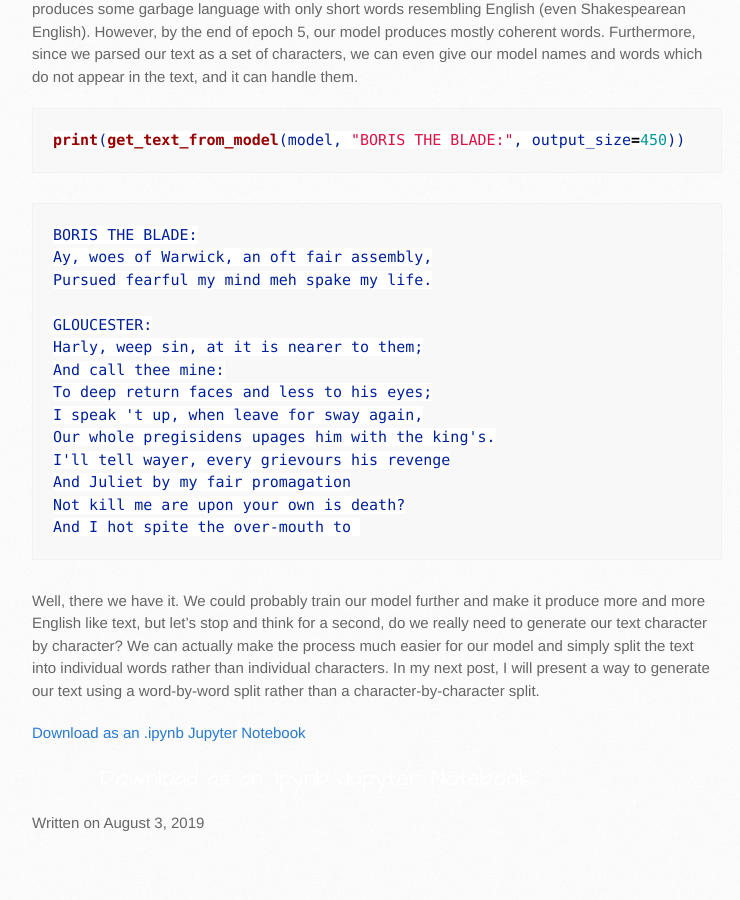
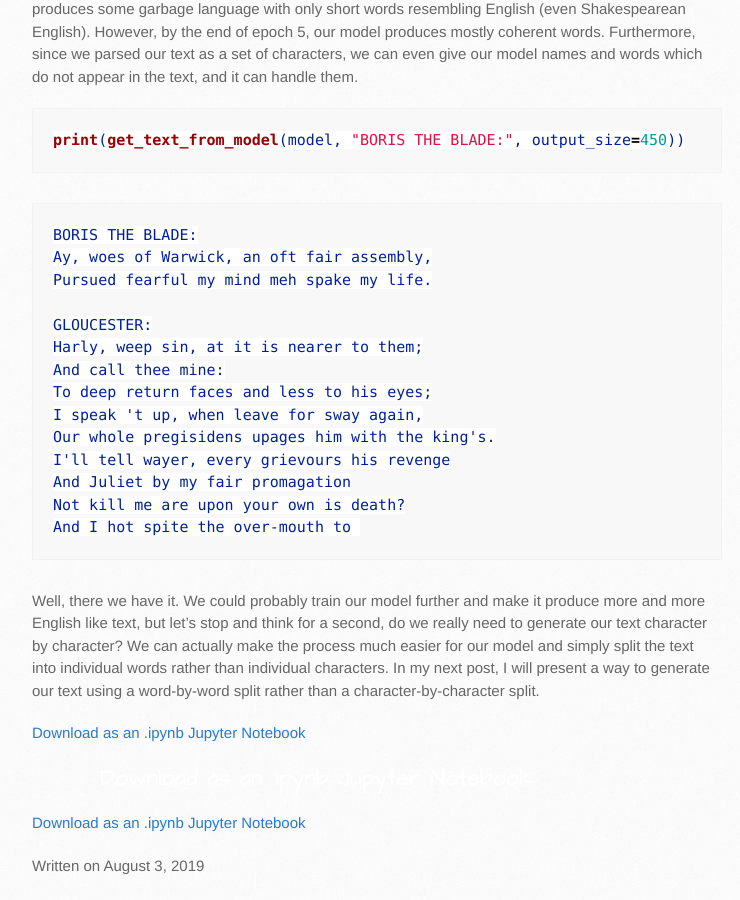
Before and after one commit to bshabashFD/bshabashFD.github.io_old2, a Jekyll site: the page built from _posts/2019-08-03-how-to-use-text-with-rnn.md, in a window 1280 px wide and 900 px high, scrolled down 8769 px. Shown: the whole window, without its empty margins (138-878 px from the left). Built offline with Jekyll 4.4.1, drawn with Linux system fonts in a browser that asks for light colours; formulas are drawn with MathJax 3; a script that is not in the unit is left out; before the commit the page ends 9626 px from its top, so only the background shows below that.

Commit message:
Update 2019-08-03-how-to-use-text-with-rnn.md

```diff
--- a/_posts/2019-08-03-how-to-use-text-with-rnn.md
+++ b/_posts/2019-08-03-how-to-use-text-with-rnn.md
@@ -360,4 +360,6 @@ In my next post, I will present a way to generate our text using a word-by-word
 
 <a href="/assets/_notebooks/how-to-use-text-with-rnn.ipynb" >Download as an .ipynb Jupyter Notebook</a>
 
-<a href="{{ site.github }}/assets/_notebooks/how-to-use-text-with-rnn.ipynb" class="button">Download as an .ipynb Jupyter Notebook</a>
+<a href="/assets/_notebooks/how-to-use-text-with-rnn.ipynb" class="button">Download as an .ipynb Jupyter Notebook</a>
+
+[Download as an .ipynb Jupyter Notebook](/assets/_notebooks/how-to-use-text-with-rnn.ipynb)
```
